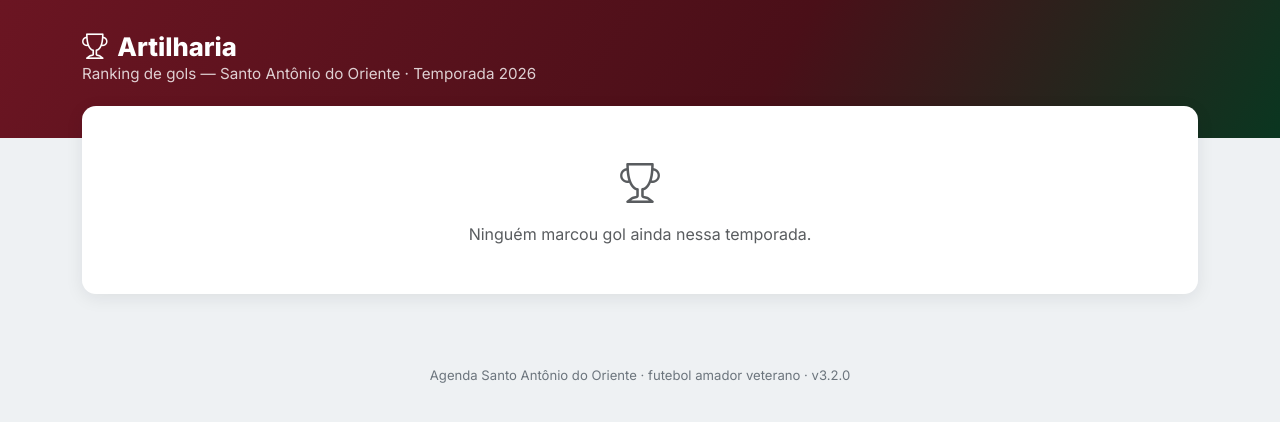
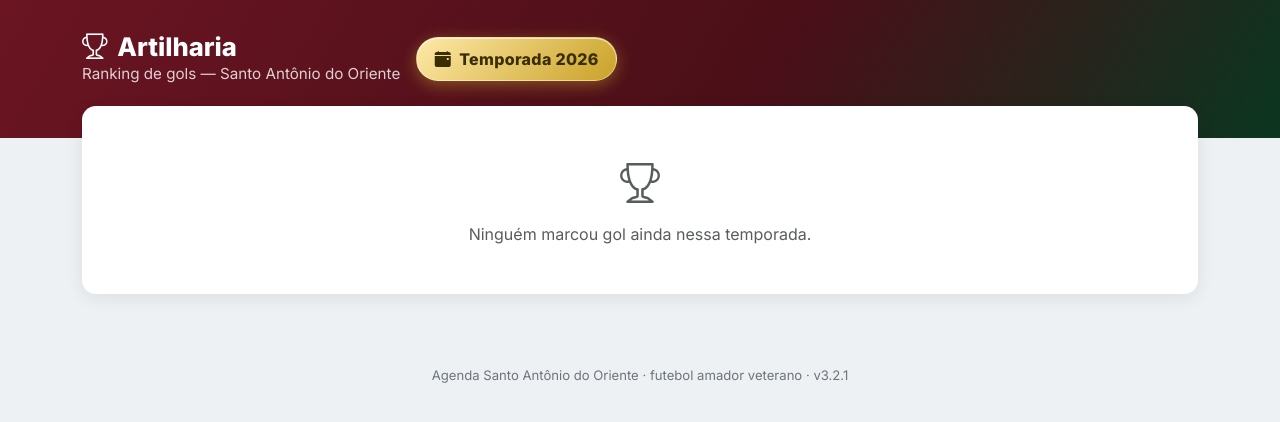
Before and after one commit to leomodolosa-boop/santo-antonio-agenda, a Flask app: page /artilharia in a window 1280 px wide. Shown: the part 103-525 px from the top of the page. Run offline with Flask 3, Linux system fonts and the light colour scheme; data that the repository does not hold is empty; some libraries are stand-ins or nearby versions.

Commit message:
Destaca a Temporada da artilharia como um selo dourado
O "Temporada 2026" estava meio apagado, misturado no subtítulo. Agora é
um selo dourado com brilho, separado do texto, com bem mais presença
visual ao lado do título.

Co-Authored-By: Claude Sonnet 5 <noreply@anthropic.com>

```diff
--- a/app.py
+++ b/app.py
@@ -48,7 +48,7 @@ csrf = CSRFProtect(app)
 # Defina SETUP_TOKEN no ambiente (Render → Environment) com um valor só seu.
 SETUP_TOKEN = os.environ.get("SETUP_TOKEN", "trocar-este-codigo-no-render")
 
-APP_VERSION = "3.2.0"
+APP_VERSION = "3.2.1"
 
 ESCUDOS_DIR = Path(__file__).parent / "static" / "escudos"
 ESCUDOS_DIR.mkdir(parents=True, exist_ok=True)
--- a/templates/artilharia.html
+++ b/templates/artilharia.html
@@ -4,8 +4,13 @@
 {% block hero %}
 <div class="page-hero">
   <div class="container">
-    <h1><i class="bi bi-trophy me-1"></i> Artilharia</h1>
-    <div class="subtitle">Ranking de gols — {{ time_fixo }} · Temporada {{ ano_atual }}</div>
+    <div class="d-flex align-items-center gap-3 flex-wrap">
+      <div>
+        <h1><i class="bi bi-trophy me-1"></i> Artilharia</h1>
+        <div class="subtitle">Ranking de gols — {{ time_fixo }}</div>
+      </div>
+      <span class="badge-temporada"><i class="bi bi-calendar-event-fill"></i> Temporada {{ ano_atual }}</span>
+    </div>
   </div>
 </div>
 {% endblock %}
--- a/templates/base.html
+++ b/templates/base.html
@@ -179,6 +179,24 @@
     .badge-confirmado { background: var(--sao-verde) !important; }
     .badge-pendente { background: var(--sao-dourado) !important; color: #3a2e00 !important; }
     .badge-cancelado { background: #9aa0a6 !important; }
+    .badge-temporada {
+      display: inline-flex;
+      align-items: center;
+      gap: .5rem;
+      padding: .55rem 1.1rem;
+      border-radius: 999px;
+      font-weight: 800;
+      font-size: 1rem;
+      letter-spacing: .02em;
+      color: #3a2e00;
+      background: linear-gradient(135deg, #ffe9a8, #c9a227);
+      box-shadow: 0 4px 16px rgba(201, 162, 39, .45), inset 0 1px 0 rgba(255, 255, 255, .6);
+      border: 1px solid rgba(255, 255, 255, .4);
+    }
+    [data-bs-theme="dark"] .badge-temporada {
+      color: #2a2000;
+      box-shadow: 0 4px 18px rgba(201, 162, 39, .55), inset 0 1px 0 rgba(255, 255, 255, .5);
+    }
     .btn-outline-warning-brand {
       border-color: var(--sao-dourado);
       color: #7a6210;
```
